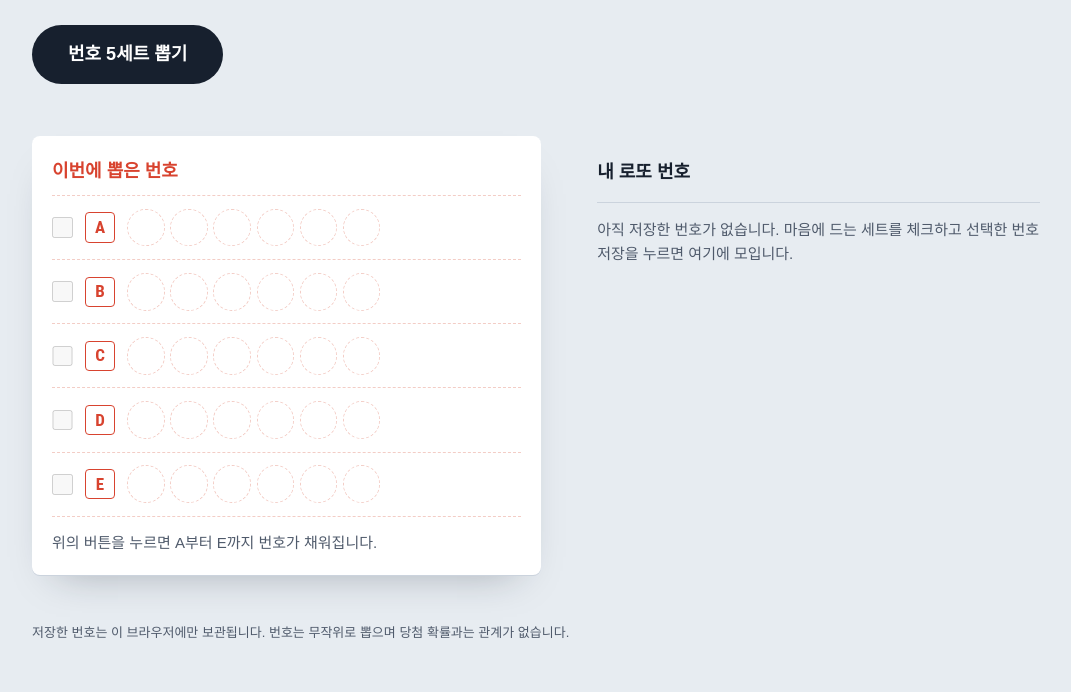
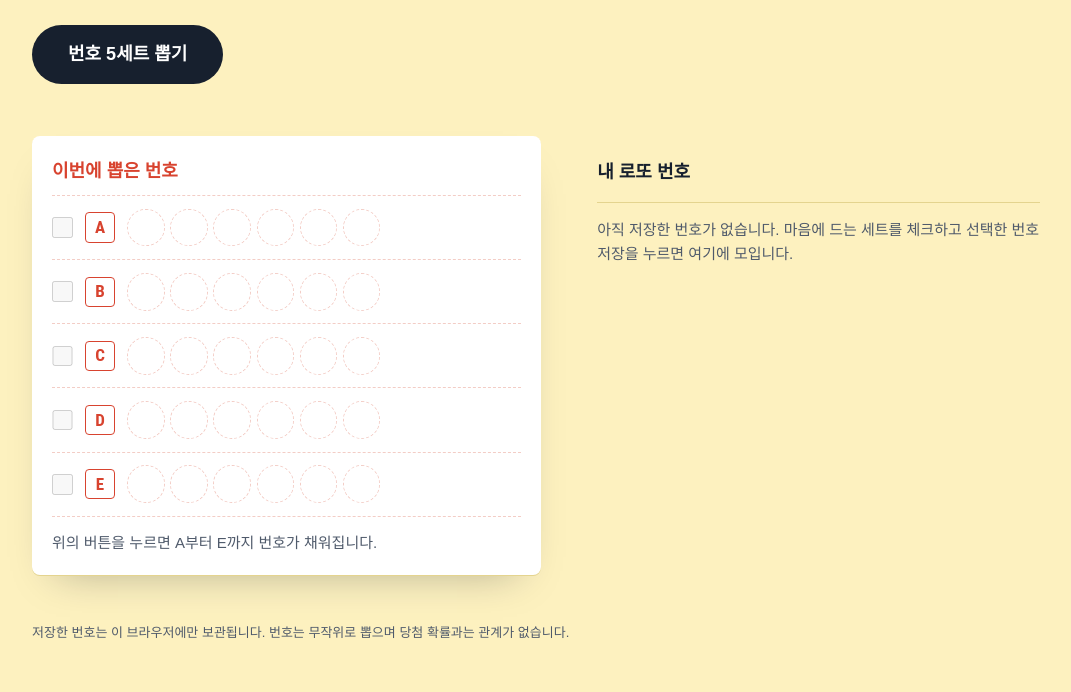
Before and after one commit to cdhan/test04, a plain HTML site: page 웹사이트/index.html in a window 1280 px wide. Shown: the part 261-953 px from the top of the page, without its empty margins (104-1175 px from the left). Drawn offline with Linux system fonts and the light colour scheme.

Commit message:
Change website background to yellow tones
- Light mode: page background #e7ecf1 -> #fdf1bf, divider lines
  #cbd3dd -> #e4d48f to match the yellow background
- Dark mode: page background #151b24 -> #1f1a0c (dark yellow-brown)

Co-Authored-By: Claude Opus 5.5 <noreply@anthropic.com>

```diff
--- a/웹사이트/style.css
+++ b/웹사이트/style.css
@@ -1,12 +1,12 @@
 /* 로또 번호 생성기
-   색: 책상(desk) 위에 놓인 흰 용지(paper), 용지 인쇄색(slip-red), 그리고 번호대별 공 색 5가지 */
+   색: 노란색 책상(desk) 위에 놓인 흰 용지(paper), 용지 인쇄색(slip-red), 그리고 번호대별 공 색 5가지 */
 
 :root {
-  --desk: #e7ecf1;
+  --desk: #fdf1bf;
   --paper: #ffffff;
   --ink: #17202e;
   --ink-soft: #4f5a6b;
-  --line: #cbd3dd;
+  --line: #e4d48f;
   --slip-red: #d8432f;
   --slip-red-soft: #f3cdc6;
   --focus: #1f5fd1;
@@ -33,7 +33,7 @@
 
 /* 다크 모드: 밤의 책상 위 용지. 공 색은 그대로 두고 바탕과 글자만 바꾼다 */
 :root[data-theme="dark"] {
-  --desk: #151b24;
+  --desk: #1f1a0c;
   --paper: #1f2733;
   --ink: #e8edf3;
   --ink-soft: #a3aebd;
```
